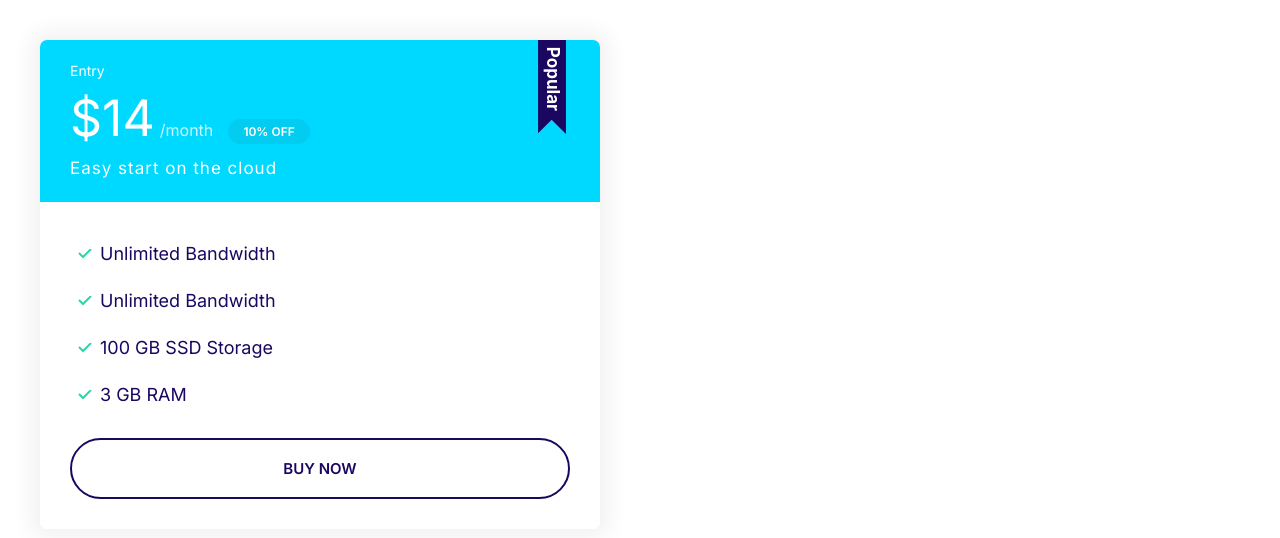
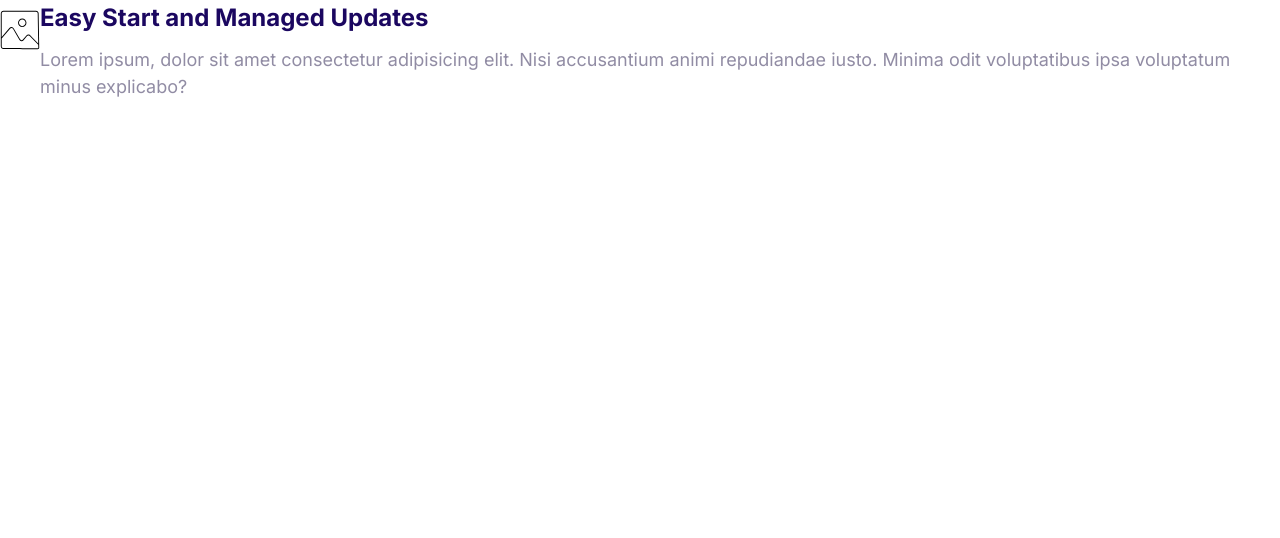
Before and after one commit to FuTuRegOd-88/Moshify, a plain HTML site: page index.html in a window 1280 px wide. Drawn offline with Linux system fonts and the light colour scheme.

Commit message:
Media component made.

```diff
--- a/css/styles.css
+++ b/css/styles.css
@@ -368,3 +368,20 @@ a {
     font-size: 1.7rem;
   }
 }
+
+/*Media*/
+.media {
+  display: flex;
+}
+
+.media__title {
+  margin-top: 0;
+}
+
+.media__body {
+  margin: 0 2rem;
+}
+
+.media__image {
+  margin-top: 1rem;
+}
--- a/index.html
+++ b/index.html
@@ -15,26 +15,19 @@
     <link rel="stylesheet" href="/css/styles.css" />
   </head>
   <body>
-    <div style="width: 50%; padding: 4rem">
-      <div class="plan plan--popular">
-        <div class="card card--secondary">
-          <header class="card__header">
-            <h3 class="plan__name">Entry</h3>
-            <span class="plan__price">$14</span>
-            <span class="plan__billing-cycle">/month</span>
-            <span class="badge badge--secondary badge--small">10% OFF</span>
-            <span class="plan__description">Easy start on the cloud</span>
-          </header>
-          <div class="card__body">
-            <ul class="list list--tick">
-              <li class="list__item">Unlimited Bandwidth</li>
-              <li class="list__item">Unlimited Bandwidth</li>
-              <li class="list__item">100 GB SSD Storage</li>
-              <li class="list__item">3 GB RAM</li>
-            </ul>
-            <button class="btn btn--outline btn--block">Buy Now</button>
-          </div>
-        </div>
+    <div class="media">
+      <div class="media__image">
+        <svg class="icon icon--primary">
+          <use xlink:href="images/sprite.svg#snap"></use>
+        </svg>
+      </div>
+      <div class="image__body">
+        <h3 class="media__title">Easy Start and Managed Updates</h3>
+        <p>
+          Lorem ipsum, dolor sit amet consectetur adipisicing elit. Nisi
+          accusantium animi repudiandae iusto. Minima odit voluptatibus ipsa
+          voluptatum minus explicabo?
+        </p>
       </div>
     </div>
   </body>
```
Also changed, not shown: components/cards.html (+24 -0 lines).
